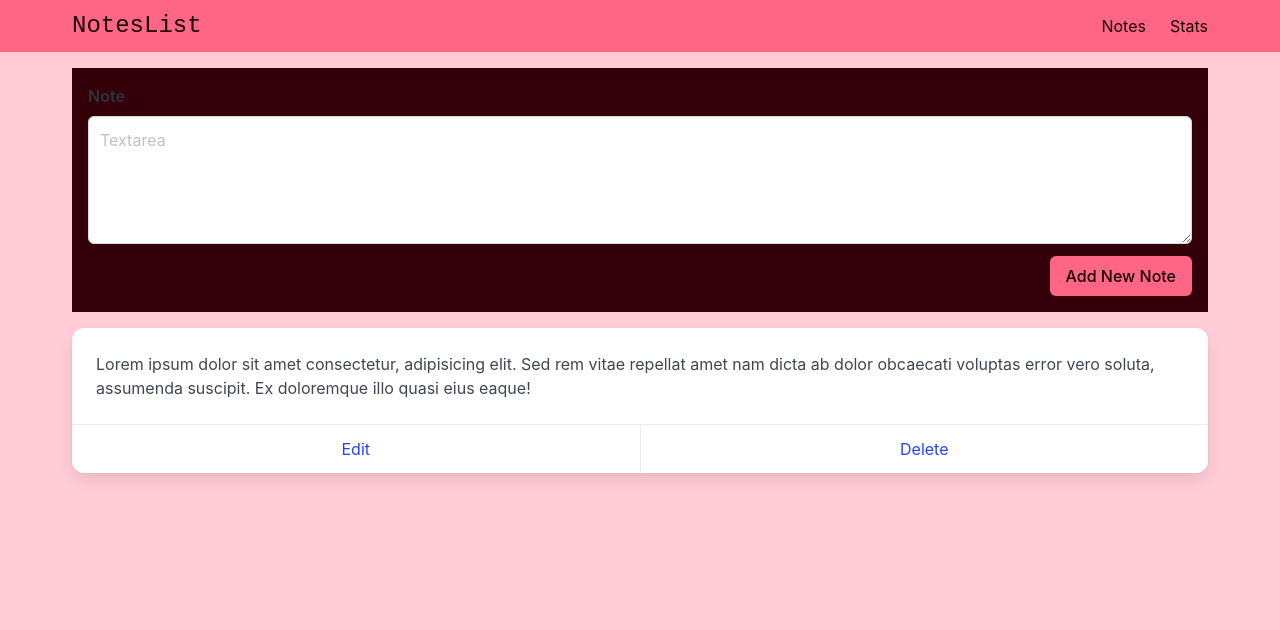
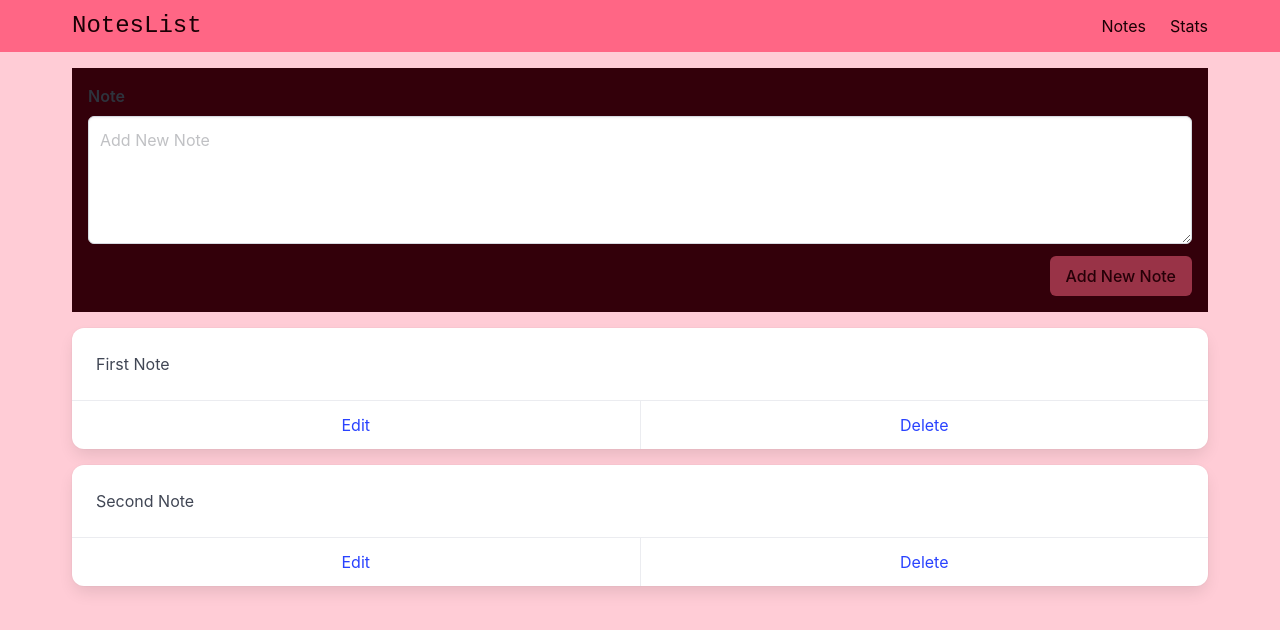
Before and after one commit to VarduhiGalstyan/vue3-composition, a Vue app in the folder noteslist-vue/: page /#/ in a window 1280 px wide. Shown: the top 630 px of the page. Built offline with nearby package versions, Linux system fonts and the light colour scheme.

Commit message:
78. Add New Note into the Notes array using Click Event in NotesList Vue Composition API - Vue 3

```diff
--- a/noteslist-vue/src/Views/NotesView.vue
+++ b/noteslist-vue/src/Views/NotesView.vue
@@ -3,21 +3,25 @@
     <div class="field">
       <label class="label">Note</label>
       <div class="control">
-    <textarea class="textarea" placeholder="Textarea"></textarea>
+        <textarea class="textarea" placeholder="Add New Note"
+         v-model="newNote" ref="newNoteRef"></textarea>
       </div>
     </div>
 
     <div class="field is-grouped is-grouped-right">
       <div class="control">
-    <button class="button is-link is-danger">Add New Note</button>
+        <button :disabled="!newNote" class="button is-link is-danger"
+         @click.prevent="addNote">
+         Add New Note
+        </button>
       </div>
     </div>
   </div>
 
-  <div class="card mb-4" >
+  <div class="card mb-4"  v-for="note in notes" :key="note.id">
     <div class="card-content">
       <div class="content">
-      Lorem ipsum dolor sit amet consectetur, adipisicing elit. Sed rem vitae repellat amet nam dicta ab dolor obcaecati voluptas error vero soluta, assumenda suscipit. Ex doloremque illo quasi eius eaque!
+        {{ note.content }}
       </div>
     </div>
     <footer class="card-footer">
@@ -26,3 +30,28 @@
     </footer>
   </div>
 </template>
+
+<script setup>
+import { ref } from 'vue';
+
+const notes = ref([
+  {id: 'id1', content: 'First Note'},
+  {id: 'id2', content: 'Second Note'}
+]);
+
+const newNoteRef = ref(null);
+
+const newNote = ref('');
+
+const addNote = () => {
+  const currentDate = new Date().getTime().toString();
+  const note = {
+    id: currentDate,
+    content: newNote.value
+  };
+
+  notes.value.unshift(note);
+  newNote.value ='',
+  newNoteRef.value.focus();
+};
+</script>
```
Lines whose indentation alone changed are shown as unchanged.
